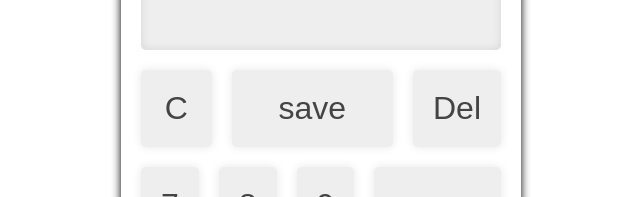
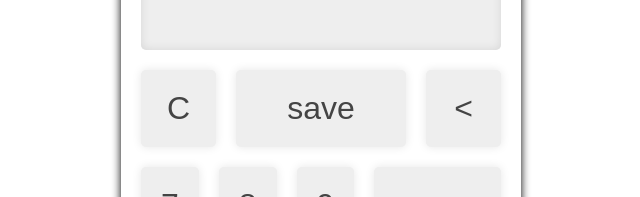
Before and after one commit to thomas-spinec/calculator9000, a React (Vite) app: page / in a window 1280 px wide. Shown: the part 218-415 px from the top of the page, without its empty margins (319-959 px from the left). Built offline with nearby package versions, Linux system fonts and the light colour scheme.

Commit message:
Changement css mineur

```diff
--- a/src/App.css
+++ b/src/App.css
@@ -109,7 +109,7 @@ body {
   grid-column: span 2;
 }
 
-.calculator .buttonsStyle button {
+.calculator button {
   background-color: #eee;
   border: 0;
   border-radius: 5px;
@@ -122,7 +122,7 @@ body {
   cursor: pointer;
 }
 
-.calculator .buttons button:hover {
+.calculator button:hover {
   background-color: #ccc;
 }
 
--- a/src/components/Calculator.jsx
+++ b/src/components/Calculator.jsx
@@ -18,7 +18,7 @@ function Calculator() {
   const childToParent = (value) => {
     if (value === "C") {
       removeOperation();
-    } else if (value === "Del") {
+    } else if (value === "<") {
       deleteLast();
     } else if (value === "save") {
       save();
--- a/src/components/FunctionButton.jsx
+++ b/src/components/FunctionButton.jsx
@@ -1,7 +1,7 @@
 import Button from "./Button.jsx";
 
 function FunctionButton({ handleClick }) {
-  const functions = ["C", "save", "Del"];
+  const functions = ["C", "save", "<"];
   const listFunction = functions.map((func, id) => {
     return <Button handleClick={handleClick} value={func} key={id} />;
   });
```
